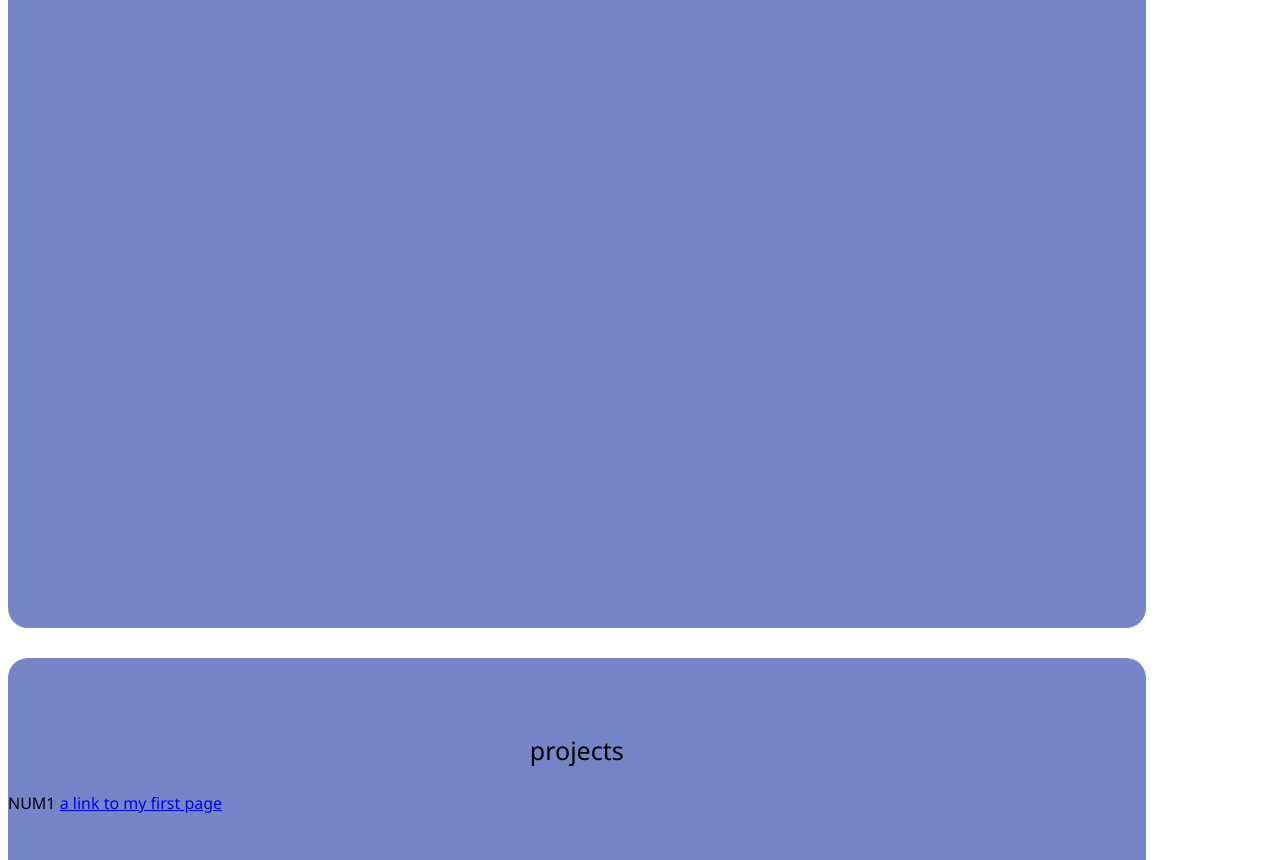
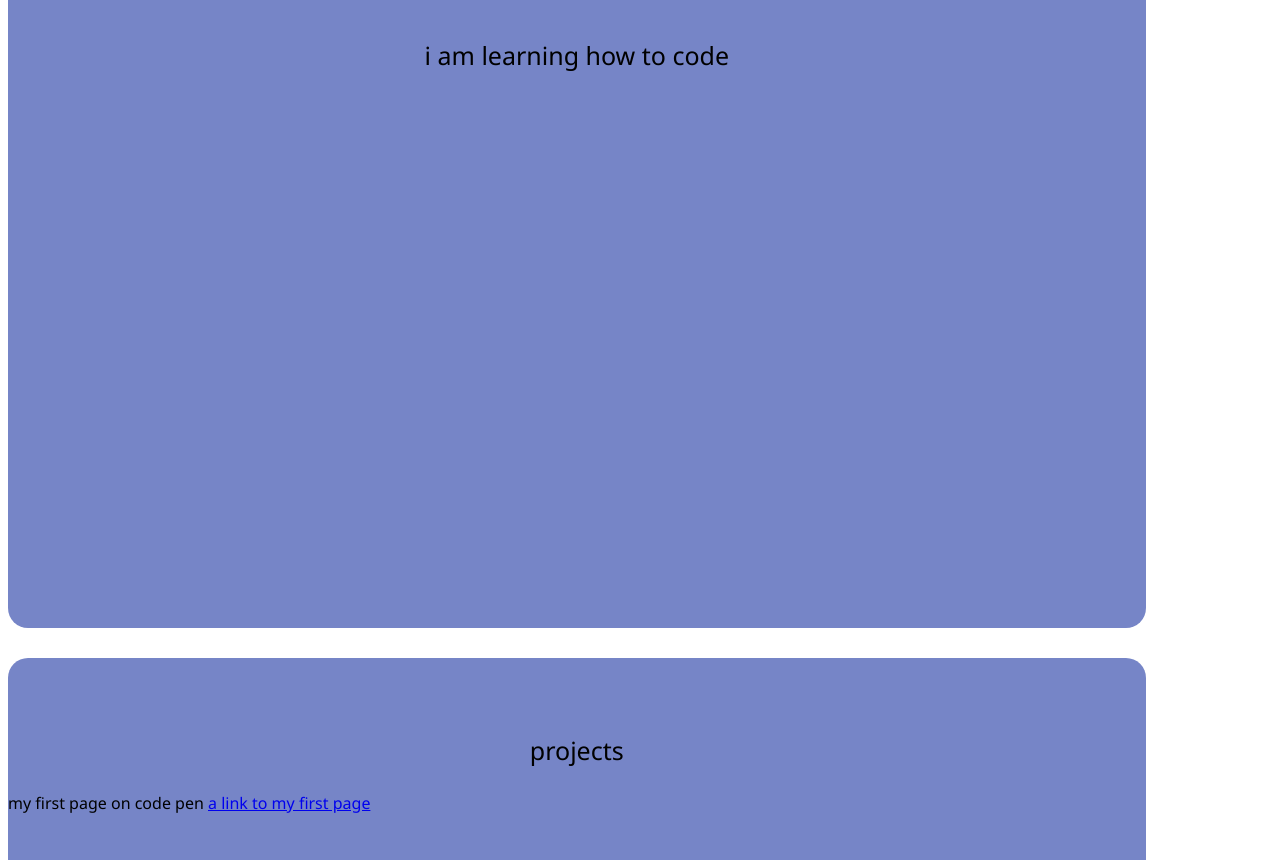
Before and after one commit to moran-aga/Personal-Portfolio-Webpage, a plain HTML site: page index.html in a window 1280 px wide. Shown: the part 252-1112 px from the top of the page. Drawn offline with Linux system fonts and the light colour scheme.

Commit message:
Update index.html

```diff
--- a/index.html
+++ b/index.html
@@ -18,11 +18,12 @@
     <section id="welcome-section">
         <p>About Me</p>
         <h1>Hi, My name is Moran</h1>
+        <p>i am learning how to code</p>
     </section>
 
     <section id="projects">
         <p> projects</p>
-        <dev class="project-tile">NUM1</dev>
+        <dev class="project-tile">my first page on code pen</dev>
         <a class="project-tile" href="https://codepen.io/MORANAGA/pen/KKgxydE" target="_blank">a link to my first page</a>
     </section>
 
```
